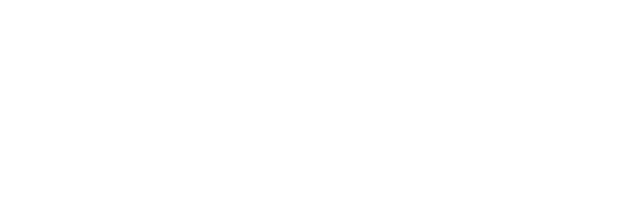
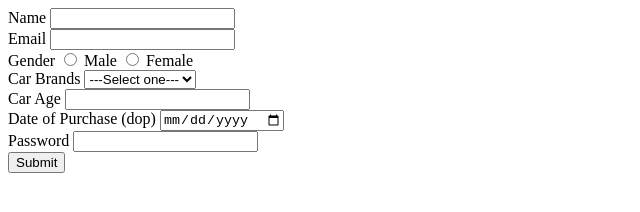
Before and after one commit to acciojob/car-insurance-form-Siddhesh-Mali, a website: page main.html in a window 1280 px wide. Shown: the whole page, without its empty margins (0-640 px from the left). Drawn offline with Linux system fonts and the light colour scheme.

Commit message:
created a submission

```diff
--- a/main.html
+++ b/main.html
@@ -8,6 +8,46 @@
 
 <body>
 	<!-- the entire body must be written by student -->
+
+	 <form action="" method="post">
+
+    <label for="name">Name</label>
+    <input type="text" id="name" name="name" required>
+<br>
+    <label for="email">Email</label>
+    <input type="email" id="email" name="email" required>
+<br>
+    <label >Gender</label>
+    <input type="radio" name="gender" id="gender_m" required>
+    <label for="gender_m">Male</label>
+
+    <input type="radio" name="gender" id="gender_f" required>
+    <label for="gender_f">Female</label>
+
+<br>
+     <label for="laptop">Car Brands</label>
+    <select name="carBrands" id="cars">
+      <option value="NA">---Select one---</option>
+      <option value="BMW">BMW</option>
+      <option value="Audi">Audi</option>
+      <option value="Mercedez">Mercedez</option>
+    </select>
+
+<br>
+    <label for="carage">Car Age</label>
+    <input type="number" id="carage" name="carAge" required>
+
+<br>
+    <label for="dop">Date of Purchase (dop)</label>
+    <input type="date" id="dob" name="dob" required>
+<br>
+    <label for="password">Password</label>
+    <input type="password" id="password" name="password" required>
+<br>
+    <button type="submit">Submit</button>
+   </form>
+
+
     <script type="text/javascript" src="./script.js">
 </script>
 
```
